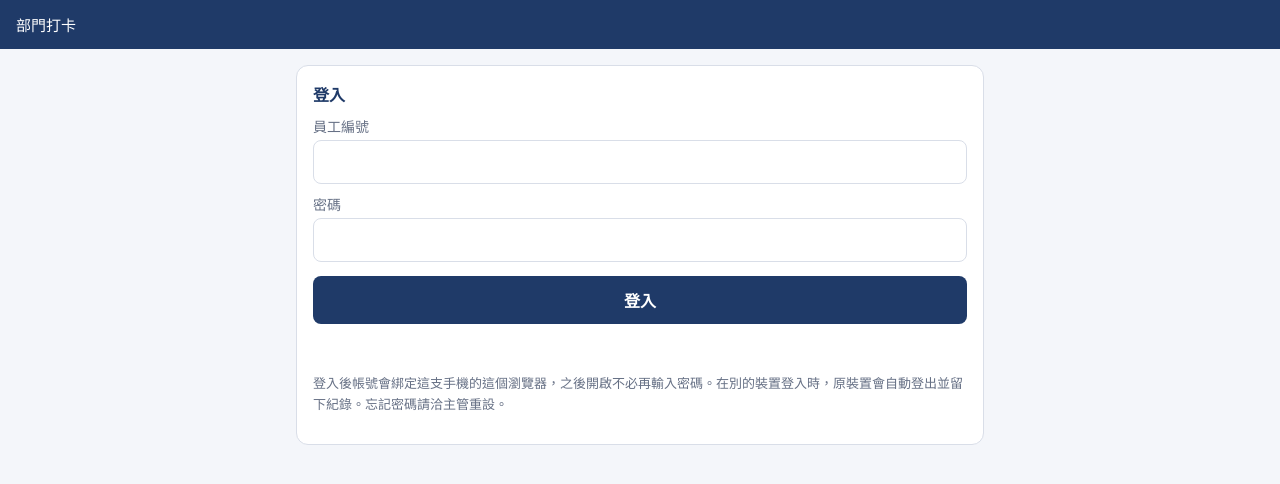
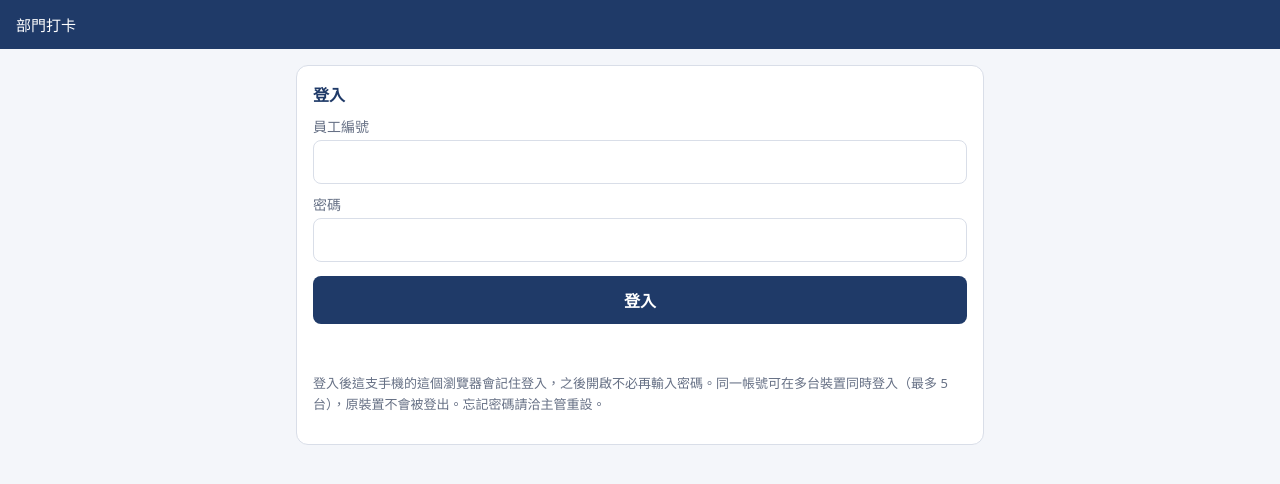
Before and after one commit to fea00-blip/punch, a plain HTML site: page index.html in a window 1280 px wide. Drawn offline with Linux system fonts and the light colour scheme.

Commit message:
Allow multiple devices to stay signed in (v7)
Co-Authored-By: Claude Fable 5.2 <noreply@anthropic.com>

```diff
--- a/index.html
+++ b/index.html
@@ -73,7 +73,7 @@
     </div>
     <button class="act" id="btnLogin">登入</button>
     <div class="msg" id="lgMsg"></div>
-    <p class="note">登入後帳號會綁定這支手機的這個瀏覽器，之後開啟不必再輸入密碼。在別的裝置登入時，原裝置會自動登出並留下紀錄。忘記密碼請洽主管重設。</p>
+    <p class="note">登入後這支手機的這個瀏覽器會記住登入，之後開啟不必再輸入密碼。同一帳號可在多台裝置同時登入（最多 5 台），原裝置不會被登出。忘記密碼請洽主管重設。</p>
   </div>
 </section>
 
```
